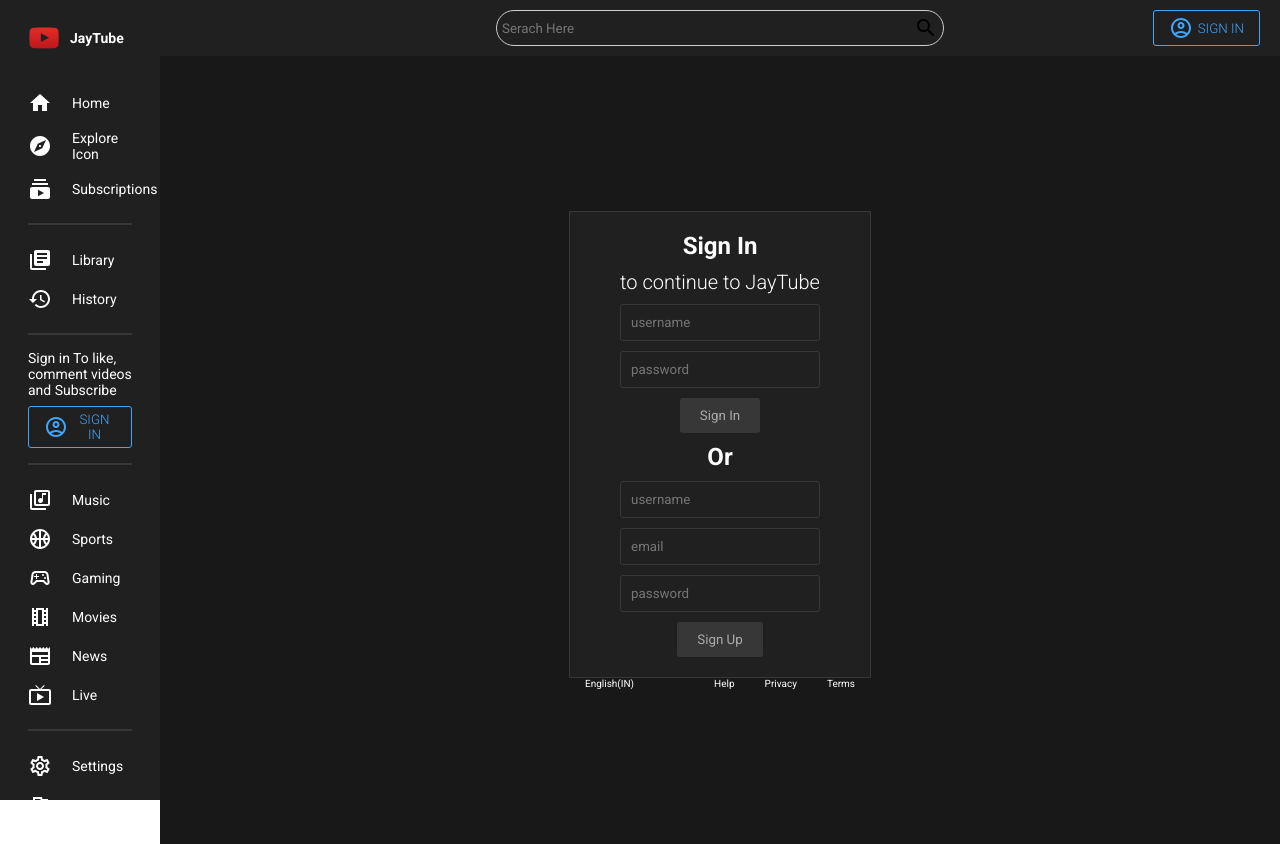
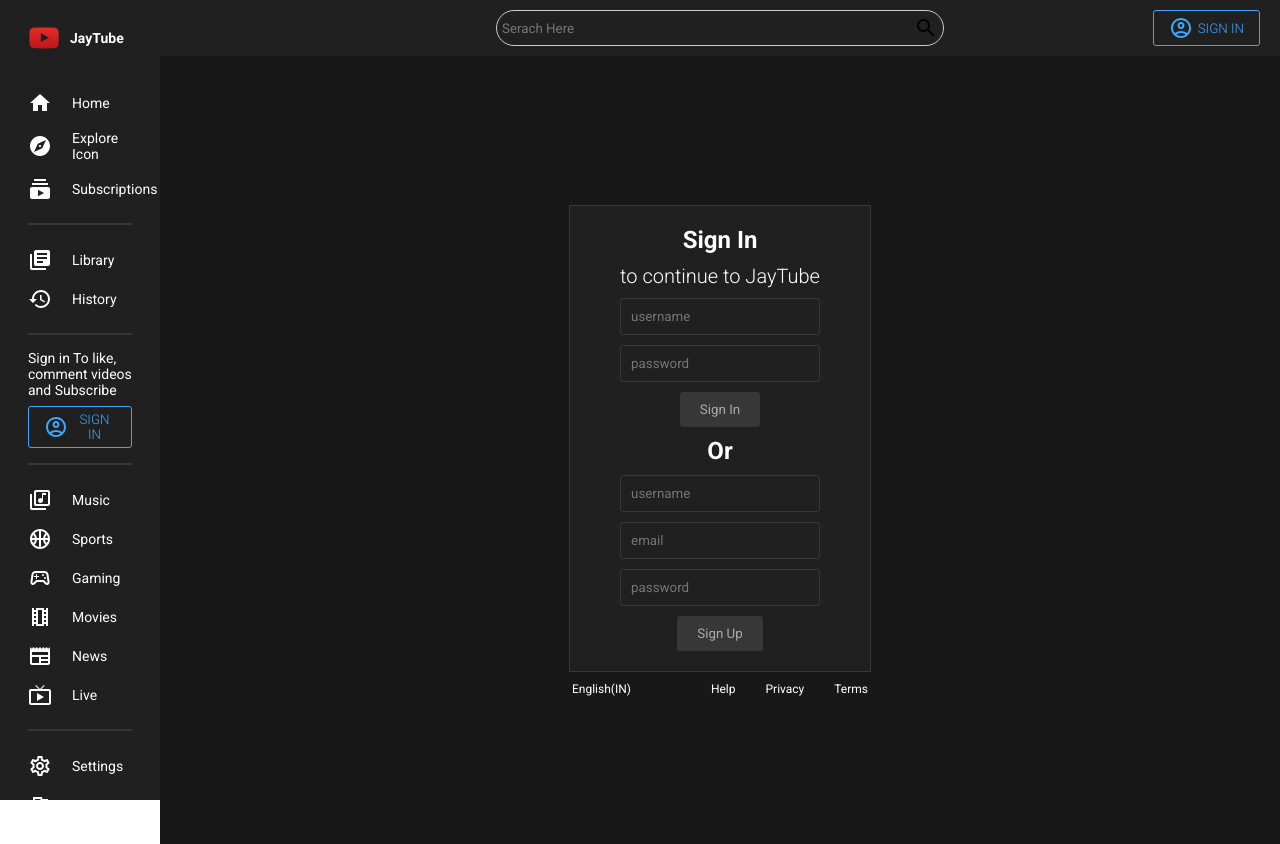
Before and after one commit to iamvermajayant/Youtube_UI, a React (Vite) app: page /signin in a window 1280 px wide. Built offline with nearby package versions, Linux system fonts and the light colour scheme.

Commit message:
completed the login and signup component design

```diff
--- a/src/Pages/SignIn.jsx
+++ b/src/Pages/SignIn.jsx
@@ -50,8 +50,8 @@ const Button = styled.button`
 
 const More = styled.div`
   display : flex;
-  font-size : 10px;
-
+  font-size : 12px;
+  margin-top : 10px;
 `;
 
 const Links = styled.div`
```
